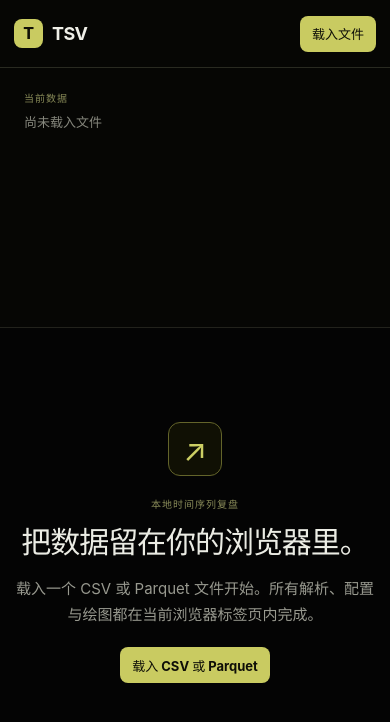
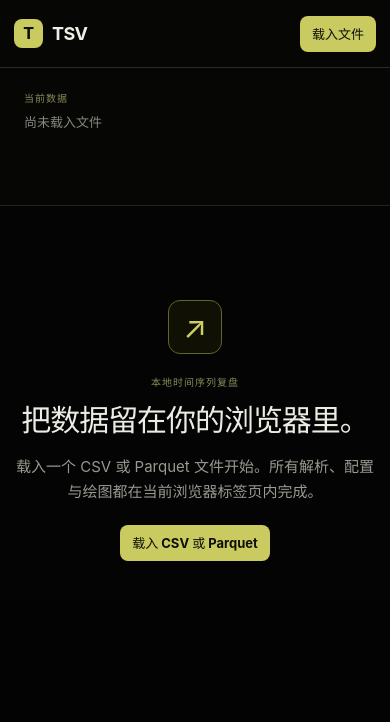
Before and after one commit to No-Trade-No-Life/TSV, a React (Vite) app: page / in a window 390 px wide. Shown: the top 722 px of the page. Built offline with nearby package versions, Linux system fonts and the light colour scheme.

Commit message:
🐛 修复图表区域高度反馈 (#4)

```diff
--- a/src/App.tsx
+++ b/src/App.tsx
@@ -145,11 +145,11 @@ export default function App() {
       <section className="canvas-area">
         {error && <div className="notice error" role="alert">{error}</div>}
         {isLoading && <div className="notice loading" role="status">正在浏览器中读取文件…</div>}
-        {hasChart ? <>
+        {hasChart ? <div className="chart-layout">
           <div className="chart-caption"><div><p className="section-label">复盘图表</p><h1>{dataset.fileName}</h1></div><span>拖动缩放 · 十字线检查</span></div>
           <Chart dataset={dataset} config={config} />
           <Preview dataset={dataset} />
-        </> : <EmptyState dataset={dataset} onLoad={loadFile} />}
+        </div> : <EmptyState dataset={dataset} onLoad={loadFile} />}
       </section>
     </section>
   </main>;
--- a/src/styles.css
+++ b/src/styles.css
@@ -15,8 +15,8 @@ button:focus-visible, input:focus-visible, select:focus-visible, .upload:focus-w
 .primary-button:hover { background: oklch(0.87 0.14 110); }
 .primary-button:active { transform: translateY(1px); }
 .upload input { display: none; }
-.workspace { display: grid; grid-template-columns: minmax(280px, 340px) minmax(0, 1fr); min-height: calc(100vh - 68px); }
-.sidebar { padding: 22px 16px 32px; border-right: 1px solid oklch(0.25 0.012 110); background: oklch(0.12 0.005 110); overflow: auto; }
+.workspace { display: grid; grid-template-columns: minmax(280px, 340px) minmax(0, 1fr); height: calc(100dvh - 68px); min-height: 0; }
+.sidebar { min-height: 0; padding: 22px 16px 32px; border-right: 1px solid oklch(0.25 0.012 110); background: oklch(0.12 0.005 110); overflow: auto; }
 .sidebar-section { padding: 0 8px 20px; margin-bottom: 20px; border-bottom: 1px solid oklch(0.25 0.012 110); }
 .sidebar-section:last-child { border: 0; }
 .section-label { margin: 0 0 7px; color: oklch(0.62 0.07 110); font-family: ui-monospace, SFMono-Regular, Menlo, monospace; font-size: 10px; font-weight: 750; letter-spacing: 0.1em; text-transform: uppercase; }
@@ -42,9 +42,9 @@ button:focus-visible, input:focus-visible, select:focus-visible, .upload:focus-w
 .mapping-fields { display: grid; grid-template-columns: repeat(2, minmax(0, 1fr)); gap: 9px; margin-top: 10px; }.mapping-fields.one-column { grid-template-columns: 1fr; }
 .add-row { display: flex; flex-wrap: wrap; gap: 6px; margin-top: 10px; }.add-button { min-height: 29px; padding: 0 8px; color: oklch(0.77 0.025 110); background: oklch(0.18 0.008 110); font-size: 11px; }.add-button:hover { background: oklch(0.25 0.024 110); color: oklch(0.9 0.06 110); }
 .config-actions { display: grid; grid-template-columns: 1fr 1fr; gap: 8px; }.secondary-button { padding: 0 8px; color: oklch(0.79 0.025 110); border: 1px solid oklch(0.33 0.015 110); background: transparent; }.secondary-button:hover { color: oklch(0.95 0.02 110); border-color: oklch(0.52 0.06 110); background: oklch(0.18 0.015 110); }
-.canvas-area { min-width: 0; padding: 30px clamp(20px, 4vw, 58px) 48px; background: oklch(0.105 0 0); }.chart-caption { display: flex; justify-content: space-between; align-items: end; gap: 16px; margin: 0 auto 18px; max-width: 1450px; }.chart-caption h1, .preview h2 { margin: 0; color: oklch(0.94 0.01 110); font-size: 20px; font-weight: 650; letter-spacing: -0.025em; }.chart-host { max-width: 1450px; min-height: 560px; border: 1px solid oklch(0.28 0.015 110); border-radius: 12px; overflow: hidden; background: oklch(0.12 0.008 110); }
+.canvas-area { display: flex; min-width: 0; min-height: 0; flex-direction: column; padding: 30px clamp(20px, 4vw, 58px) 48px; overflow: hidden; background: oklch(0.105 0 0); }.chart-layout { display: grid; min-height: 0; flex: 1; grid-template-rows: auto minmax(0, 1fr) minmax(160px, 26vh); gap: 0; }.chart-caption { display: flex; width: 100%; justify-content: space-between; align-items: end; gap: 16px; margin: 0 auto 18px; max-width: 1450px; }.chart-caption h1, .preview h2 { margin: 0; color: oklch(0.94 0.01 110); font-size: 20px; font-weight: 650; letter-spacing: -0.025em; }.chart-host { width: 100%; min-width: 0; min-height: 0; max-width: 1450px; height: 100%; border: 1px solid oklch(0.28 0.015 110); border-radius: 12px; overflow: hidden; background: oklch(0.12 0.008 110); }
 .notice { max-width: 1450px; margin: 0 auto 14px; padding: 11px 13px; border-radius: 8px; font-size: 13px; }.notice.error { color: oklch(0.87 0.08 25); border: 1px solid oklch(0.5 0.08 25); background: oklch(0.19 0.02 25); }.notice.loading { color: oklch(0.89 0.08 110); border: 1px solid oklch(0.46 0.06 110); background: oklch(0.18 0.025 110); }
 .empty-state { max-width: 620px; margin: min(19vh, 170px) auto 0; text-align: center; }.empty-symbol { display: grid; place-items: center; width: 54px; height: 54px; margin: 0 auto 20px; border: 1px solid oklch(0.49 0.08 110); border-radius: 12px; color: oklch(0.83 0.13 110); background: oklch(0.17 0.025 110); font-size: 31px; }.empty-state h1 { margin: 0; color: oklch(0.94 0.01 110); font-size: 30px; letter-spacing: -0.035em; }.empty-state > p:not(.section-label) { margin: 14px auto 20px; max-width: 57ch; color: oklch(0.68 0.015 110); font-size: 15px; line-height: 1.7; }.empty-state .primary-button { margin: 0; }
-.preview { max-width: 1450px; margin-top: 32px; }.preview .section-title { margin-bottom: 12px; }.table-wrap { overflow-x: auto; border: 1px solid oklch(0.28 0.015 110); border-radius: 10px; background: oklch(0.12 0.008 110); }table { width: 100%; border-collapse: collapse; font-family: ui-monospace, SFMono-Regular, Menlo, monospace; font-size: 12px; text-align: left; }th { color: oklch(0.74 0.05 110); font-weight: 650; }th, td { max-width: 260px; overflow: hidden; padding: 11px 14px; border-bottom: 1px solid oklch(0.24 0.012 110); color: oklch(0.75 0.015 110); text-overflow: ellipsis; white-space: nowrap; }tbody tr:last-child td { border-bottom: 0; }tbody tr:hover td { background: oklch(0.16 0.012 110); }
-@media (max-width: 800px) { .topbar { padding: 10px 14px; gap: 12px; }.topbar-title { display: none; }.workspace { grid-template-columns: 1fr; }.sidebar { border-right: 0; border-bottom: 1px solid oklch(0.25 0.012 110); }.canvas-area { padding: 24px 16px 38px; }.chart-host { min-height: 420px; }.chart-caption { align-items: start; flex-direction: column; }.empty-state { margin-top: 70px; }.config-actions { max-width: 320px; } }
+.preview { display: grid; min-height: 0; max-width: 1450px; grid-template-rows: auto minmax(0, 1fr); margin-top: 32px; }.preview .section-title { margin-bottom: 12px; }.table-wrap { min-height: 0; overflow: auto; border: 1px solid oklch(0.28 0.015 110); border-radius: 10px; background: oklch(0.12 0.008 110); }table { width: 100%; border-collapse: collapse; font-family: ui-monospace, SFMono-Regular, Menlo, monospace; font-size: 12px; text-align: left; }th { color: oklch(0.74 0.05 110); font-weight: 650; }th, td { max-width: 260px; overflow: hidden; padding: 11px 14px; border-bottom: 1px solid oklch(0.24 0.012 110); color: oklch(0.75 0.015 110); text-overflow: ellipsis; white-space: nowrap; }tbody tr:last-child td { border-bottom: 0; }tbody tr:hover td { background: oklch(0.16 0.012 110); }
+@media (max-width: 800px) { .topbar { padding: 10px 14px; gap: 12px; }.topbar-title { display: none; }.workspace { height: auto; min-height: 0; grid-template-columns: 1fr; }.sidebar { border-right: 0; border-bottom: 1px solid oklch(0.25 0.012 110); }.canvas-area { display: block; height: auto; min-height: 0; padding: 24px 16px 38px; overflow: visible; }.chart-layout { display: block; min-height: 0; }.chart-host { min-height: 420px; height: 420px; }.preview { display: block; margin-top: 32px; }.table-wrap { max-height: 260px; }.chart-caption { align-items: start; flex-direction: column; }.empty-state { margin-top: 70px; }.config-actions { max-width: 320px; } }
 @media (prefers-reduced-motion: reduce) { *, *::before, *::after { scroll-behavior: auto !important; transition-duration: 0.01ms !important; } }
```
